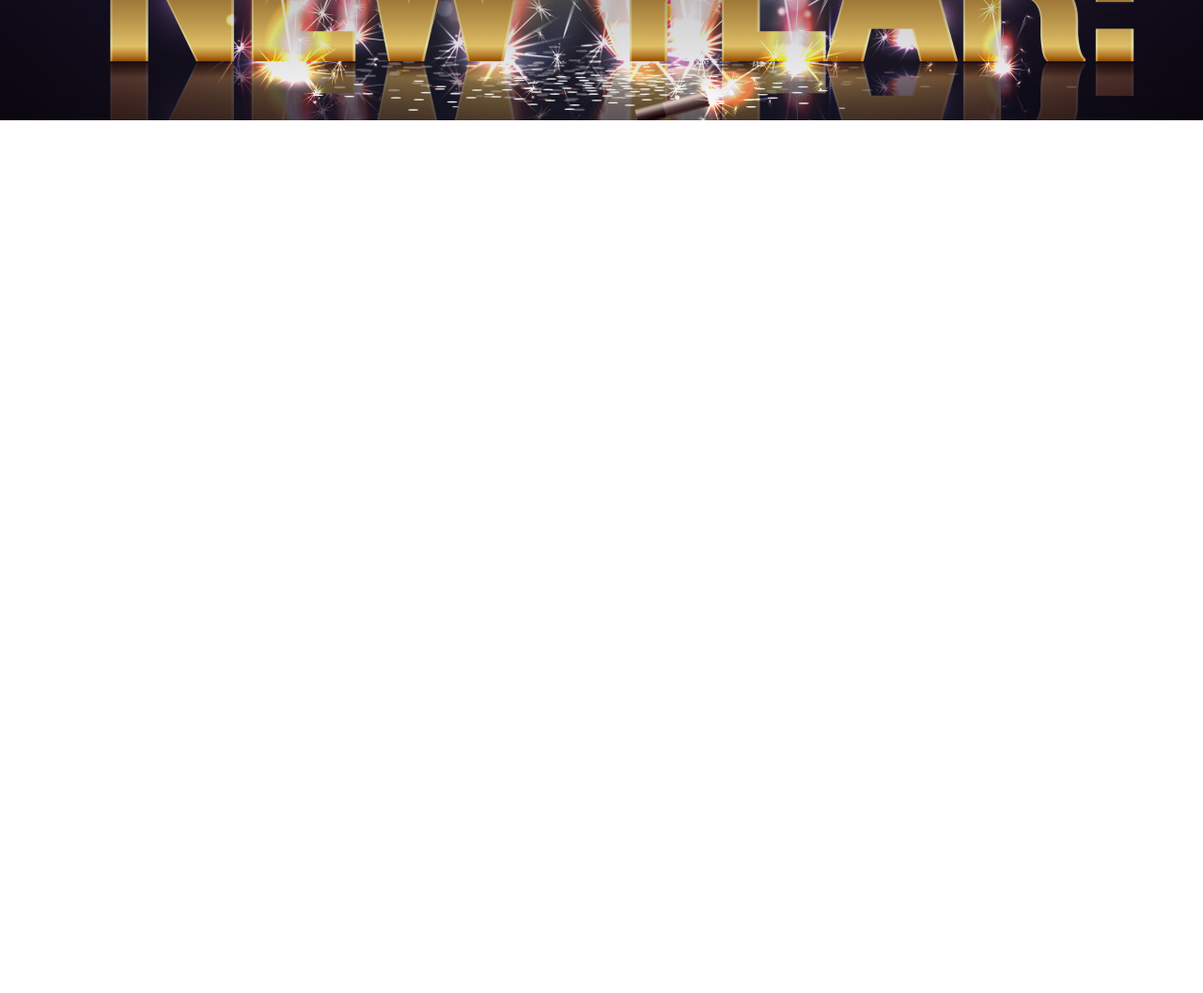
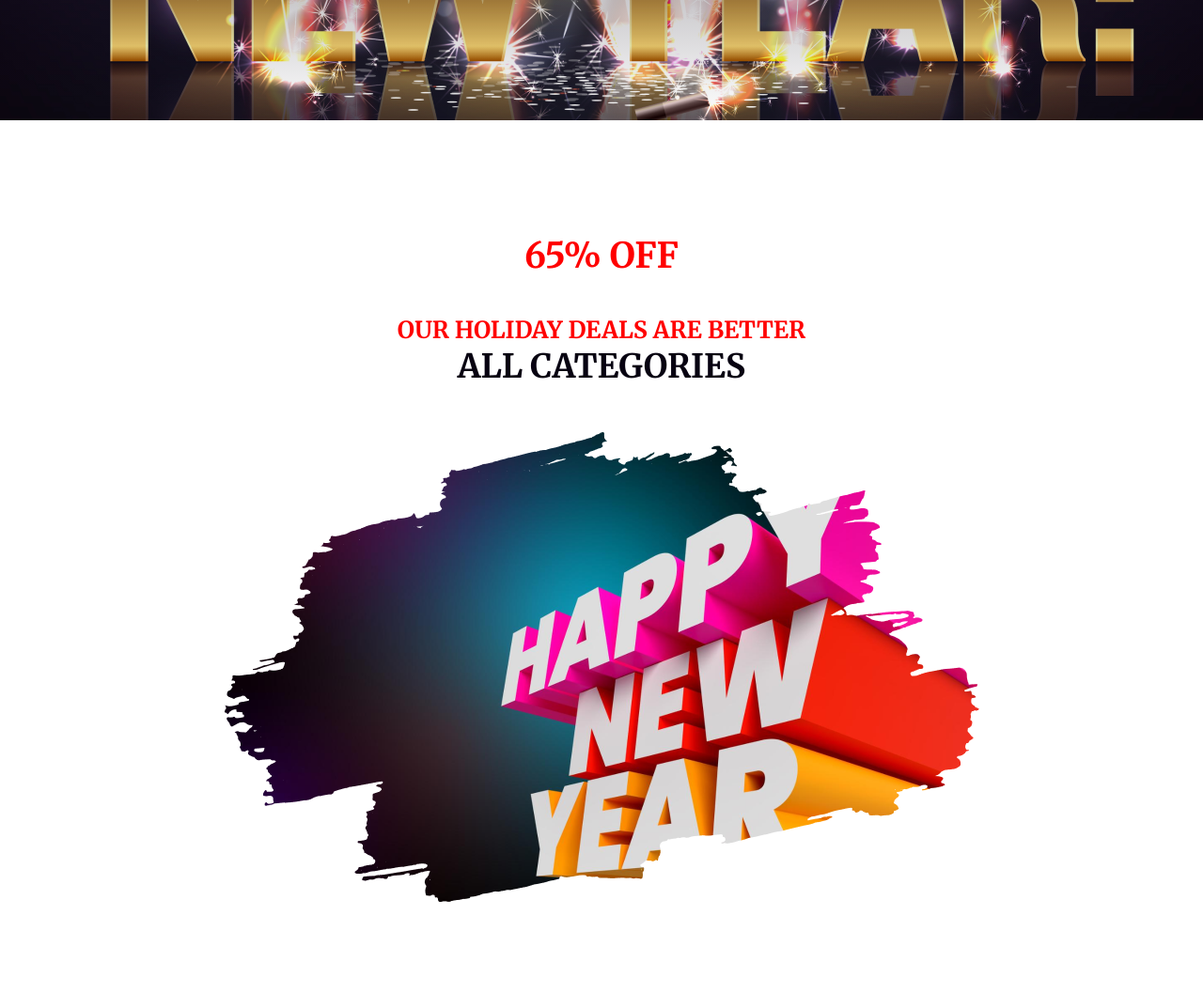
Before and after one commit to Shafkatahmad/new-year-offer-resources, a plain HTML site: page index.html in a window 1280 px wide. Shown: the part 500-1557 px from the top of the page at 94% size. Before the commit the page ends 800 px from the top, so only its background shows below. Drawn offline with Linux system fonts and the light colour scheme.

Commit message:
categories/2nd-section done

```diff
--- a/index.html
+++ b/index.html
@@ -16,7 +16,24 @@
         </h1>
       </div>
     </header>
-    <main></main>
+    <main>
+      <section class="categories">
+        <div class="titles">
+          <div class="categories-titles-heading1">
+            <h1>65% OFF</h1>
+          </div>
+          <div class="categories-titles-heading2">
+            <p>OUR HOLIDAY DEALS ARE BETTER</p>
+          </div>
+          <div class="categories-titles-description">
+            <h3>ALL CATEGORIES</h3>
+          </div>
+        </div>
+        <div class="categories-image">
+          <img src="images/New Year Photo.png" alt="" />
+        </div>
+      </section>
+    </main>
     <footer></footer>
   </body>
 </html>
--- a/style.css
+++ b/style.css
@@ -38,3 +38,38 @@ body {
   font-size: 72px;
   font-weight: 900;
 }
+/* all categories style */
+.categories {
+  display: flex;
+  width: 802.9px;
+  height: 806px;
+  margin: 120px auto;
+  flex-direction: column;
+  align-items: center;
+
+}
+.titles {
+  display: flex;
+  margin: 0 auto;
+  /* justify-content: center; */
+  align-items: center;
+  flex-direction: column;
+  margin-bottom: 48px;
+}
+.categories-titles-heading1, .categories-titles-heading2 {
+  color: rgb(255, 0, 0);
+  font-size: 25px;
+  font-weight: 700;
+}
+.categories-titles-heading1 {
+  margin-bottom: 40px;
+}
+.categories-titles-description {
+  color: rgb(7, 2, 17);
+font-size: 30px;
+font-weight: 700;
+}
+.categories-image {
+  width: 100%;
+  height: 100%;
+}
```
